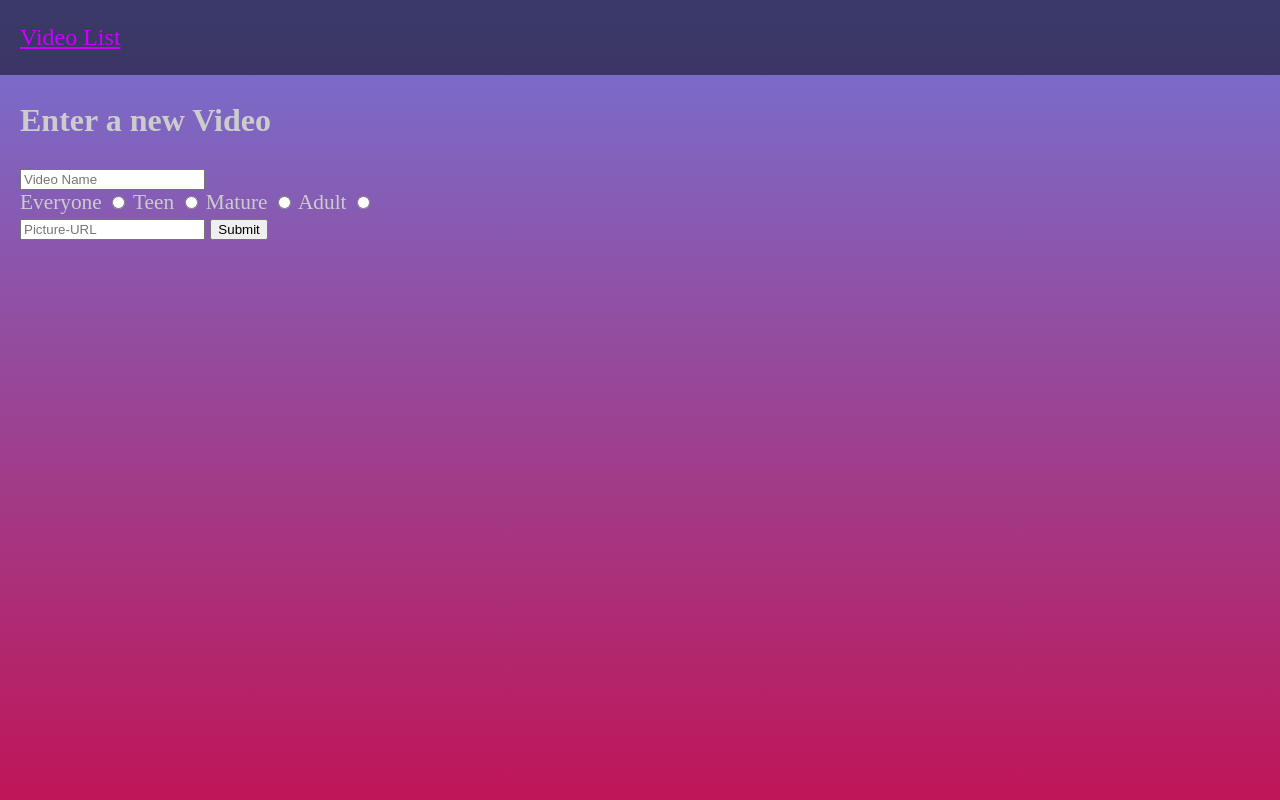
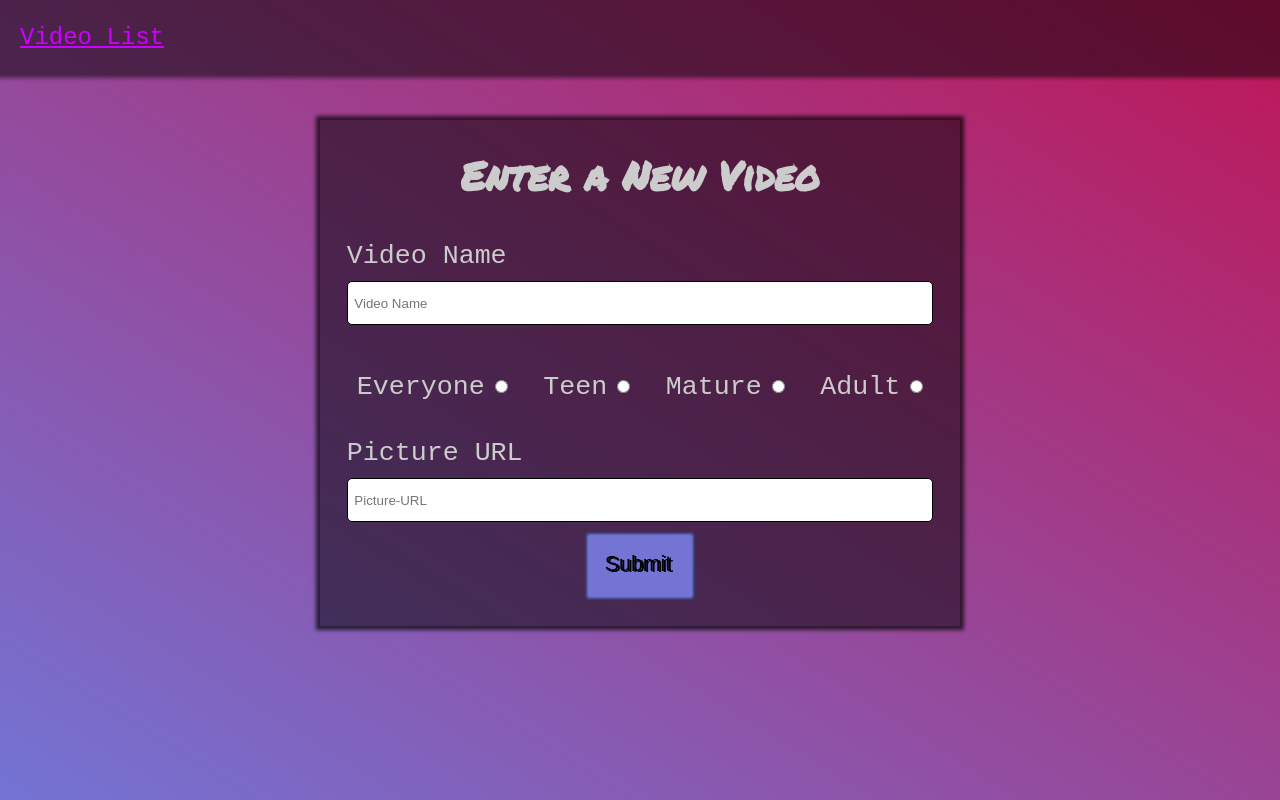
Before and after one commit to LeviButcher/local-storage, a plain HTML site: page form.html in a window 1280 px wide. Drawn offline with Linux system fonts and the light colour scheme; a web font is replaced by a local one.

Commit message:
Video display css

```diff
--- a/form.html
+++ b/form.html
@@ -4,6 +4,8 @@
     <meta charset="utf-8">
     <title>Submit Video</title>
     <link rel="stylesheet" href="styles.css">
+    <link href="https://fonts.googleapis.com/css?family=PT+Mono" rel="stylesheet">
+    <link href="https://fonts.googleapis.com/css?family=Permanent+Marker" rel="stylesheet">
   </head>
   <body>
     <header>
@@ -15,23 +17,38 @@
     </header>
     <main class="container">
       <section>
-        <header>
-            <h1>Enter a new Video</h1>
+        <form class="video-form">
+            <header class="page-header">
+                <h1>Enter a New Video</h1>
             </header>
-        <form class="video-form">
-            <input type="text" name="video-name" placeholder="Video Name">
+            <section>
+              <div>
+                <label id="annouce"><label/>
+              </div>
+              <label for="video-name">Video Name</label>
+              <input id="video-name" type="text" name="video-name" placeholder="Video Name">
+              <div class="rating-container">
                 <div class="">
                   <label for="rating1">Everyone</label>
                   <input id="rating1" type="radio" name="rating" value="E">
+                </div>
+                <div class="">
                   <label for="rating2">Teen</label>
                   <input id="rating2" type="radio" name="rating" value="T">
+                </div>
+                <div class="">
                   <label for="rating3">Mature</label>
                   <input id="rating3" type="radio" name="rating" value="M">
+                </div>
+                <div class="">
                   <label for="rating4">Adult</label>
                   <input id="rating4" type="radio" name="rating" value="A">
                 </div>
-            <input type="text" name="picture-url" placeholder="Picture-URL">
+              </div>
+              <label for="picture-url">Picture URL</label>
+              <input type="text" id="picture-url" name="picture-url" placeholder="Picture-URL">
               <input type="submit" value="Submit">
+            </section>
         </form>
       </section>
     </main>
--- a/form.js
+++ b/form.js
@@ -1,4 +1,5 @@
 const form = document.querySelector('.video-form');
+const annouce = document.querySelector('#annouce');
 
 let videoCount = localStorage.getItem('videoCount') || 0;
 
@@ -18,6 +19,7 @@ form.addEventListener('submit', (e) => {
     console.log(videoCount);
     console.log(video);
     addVideo(video);
+    annouce.innerText = `Successfully added Video: ${video['video-name']}`;
     form.reset();
 });
 
--- a/styles.css
+++ b/styles.css
@@ -4,13 +4,24 @@
   box-sizing: border-box;
 }
 
+h1,
+h2 {
+  font-family: 'Permanent Marker', cursive;
+}
+
+
 body {
-  background-image: linear-gradient(#7374d4, #bf1657);
+  background-image: linear-gradient(to top right, #7374d4, #bf1657);
   margin: 0;
   padding: 0;
   font-size: 16pt;
   color: #ccc;
   min-height: 100vh;
+}
+
+
+html,body {
+  font-family: 'PT Mono', monospace;
 }
 
 .container {
@@ -24,6 +35,7 @@ body {
   background-color: rgba(0, 0, 0, 0.5);
   margin: 0;
   font-size: 1.5rem;
+  box-shadow: 0 0 4px 3px rgba(0, 0, 0, 0.5);
 }
 
 
@@ -37,19 +49,19 @@ body {
     display: flex;
     flex-flow: row wrap;
     justify-content: flex-start;
+    align-items: flex-start;
 }
 
 .video-card {
   display: grid;
-  grid-template-columns: 90% 10%;
-  grid-template-rows: 450px auto;
+  grid-template-columns: auto;
+  grid-template-rows: auto auto;
   margin: 50px 50px 50px 0;
   background-color: rgba(0, 0, 0, 0.5);
   box-shadow: 0 0 5px 2px black;
   width: 350px;
   max-width: 350px;
   min-height: 500px;
-  max-height: 500px;
   font-size: 2rem;
   overflow: hidden;
 }
@@ -57,20 +69,136 @@ body {
 
 
 .video-card > img {
-    grid-area: 1 / 1 / 2 / 3;
     height: auto;
     width: 100%;
 }
 
-.video-card > h4 {
+.video-card > div {
+  display: grid;
+  grid-template-columns: 80% auto;
+  grid-template-rows: auto;
+  grid-gap: 10px 0px;
+  background-color: rgba(0, 0, 0, 0.7);
+  color: white;
+}
+
+.video-card > div > h4 {
   padding-left: 5px;
   margin:0;
   overflow: hidden;
   text-overflow: ellipsis;
   justify-self: start;
   align-self: center;
+  max-width: 100%;
+  max-height: 75px;
+  overflow-y: hidden;
+  overflow-x: hidden;
+  white-space: nowrap;
+}
+
+.video-card > div > h4:last-child {
+  align-self: center;
+  justify-self: center;
 }
 
 a {
   color: #c0f;
 }
+
+.page-header {
+  text-align: center;
+}
+
+.page-header > *  {
+  margin:auto;
+}
+
+.video-form {
+  position: absolute;
+  box-shadow:  0 0 4px 4px rgba(0, 0, 0, 0.7);
+  background-color: rgba(0, 0, 0, 0.5);
+  left: 25%;
+  right:25%;
+  top: 15%;
+  padding: 1em;
+  font-size:20pt;
+}
+
+.video-form > section {
+  padding-top: 1em;
+}
+
+.rating-container {
+  display: flex;
+  padding: 1em 0;
+  align-items: center;
+  justify-content: space-between;
+  flex-flow: row wrap;
+}
+
+.rating-container > div {
+  width: auto;
+  margin: 10px;
+  display: grid;
+  grid-template-columns: auto auto;
+  grid-column-gap: 10px;
+}
+
+.rating-container > div > label {
+  margin: auto;
+  width: auto;
+}
+
+.rating-container > div > input {
+  width: auto;
+}
+
+label, input {
+  display: block;
+  width: 100%;
+  margin-bottom: 10px;
+  margin-right: 10px;
+}
+
+input {
+  padding: 1em 0.5em;
+  border-radius: 5px;
+  border: 1px solid #000;
+}
+
+input[type=text]:focus {
+  animation: flash 1s infinite;
+  -o-animation-fill-mode: both;
+  transition: box-shadow cubic-bezier(.79,.14,.15,.86);
+  outline: 0;
+}
+
+input[type=submit] {
+  padding: 1em;
+  width: auto;
+  margin: auto;
+  border: 0;
+  box-shadow: inset 0 0 2px 2px rgba(0, 0, 0, 0.5);
+  text-shadow: -2px -1px rgba(0, 0, 0, 1);
+  font-size: 16pt;
+  background-color: #7374d4;
+}
+
+input[type=radio] {
+  width: auto;
+  margin: auto;
+  padding: 0;
+}
+
+@keyframes flash {
+  0% {
+    box-shadow: 0 0 0px 0px #bf1657;
+  }
+  50% {
+    box-shadow: 0 0 10px 5px #bf1657;
+  }
+
+  100% {
+    box-shadow: 0 0 0px 0px #bf1657;
+  }
+}
```
Also changed, not shown: index.html (+1 -0 lines), site.js (+10 -3 lines). Lines whose indentation alone changed are shown as unchanged.
